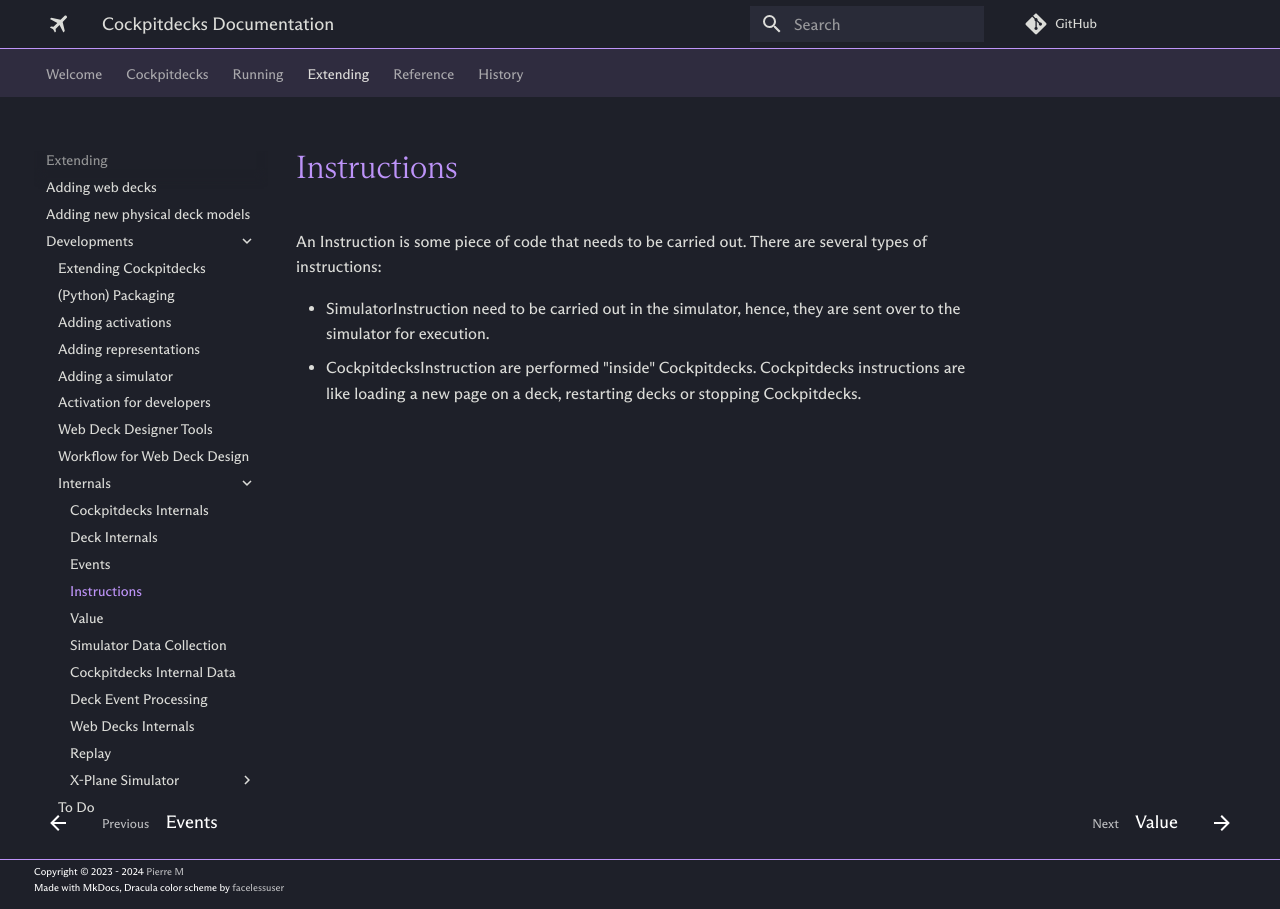
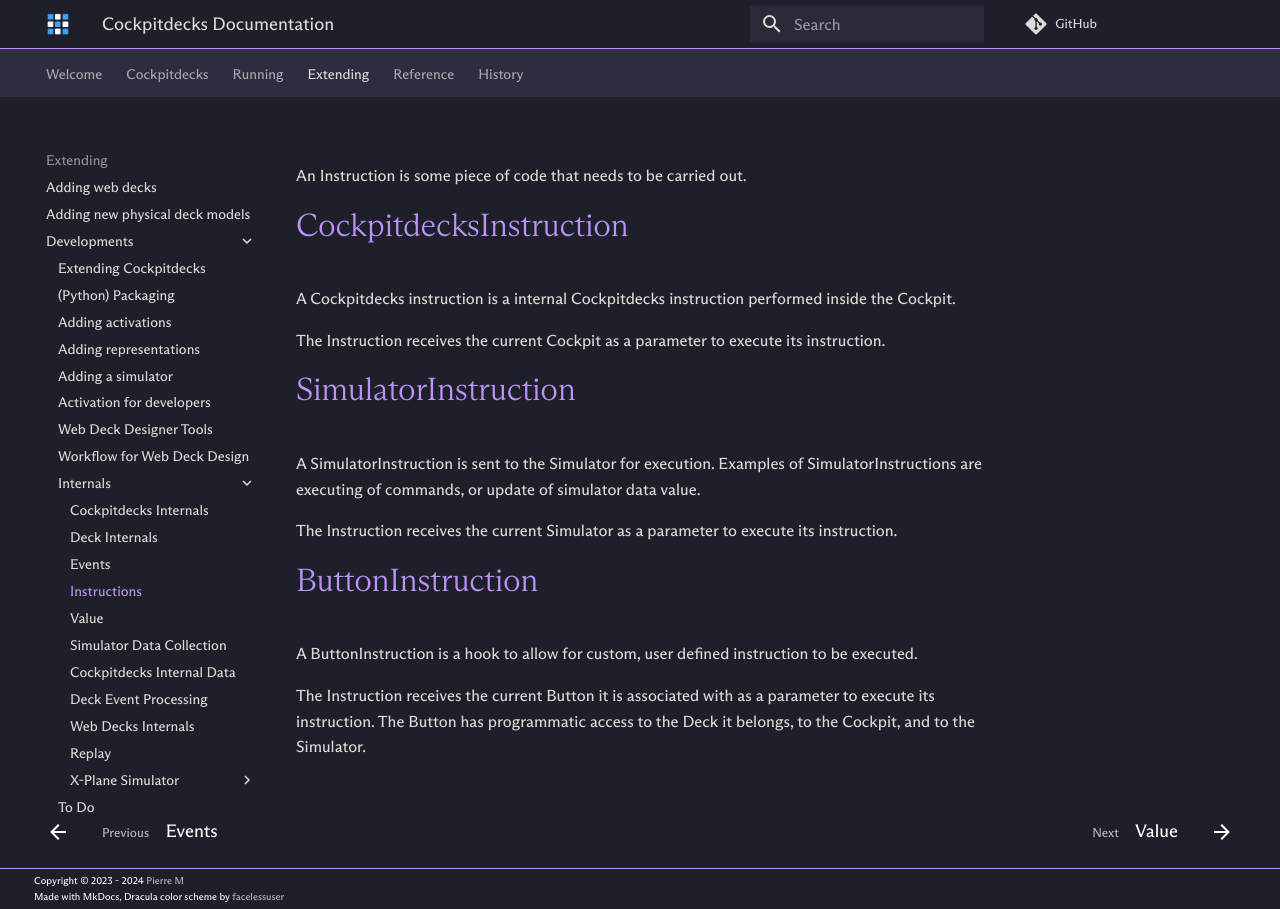
Before and after one commit to devleaks/cockpitdecks-docs, an MkDocs documentation site: the page built from docs/Extending/Development/Internals/Instruction.md, in a window 1280 px wide. Built offline with MkDocs 1.6.1 and Material for MkDocs 9.7.7, drawn with Linux system fonts in a browser that asks for light colours; a script that is not in the unit is left out; comment, search, counter and statistics services are not loaded.

```diff
--- a/docs/Extending/Development/Internals/Instruction.md
+++ b/docs/Extending/Development/Internals/Instruction.md
@@ -1,4 +1,19 @@
-An Instruction is some piece of code that needs to be carried out. There are several types of instructions:
+An Instruction is some piece of code that needs to be carried out.
 
-- SimulatorInstruction need to be carried out in the simulator, hence, they are sent over to the simulator for execution.
-- CockpitdecksInstruction are performed "inside" Cockpitdecks. Cockpitdecks instructions are like loading a new page on a deck, restarting decks or stopping Cockpitdecks.
+# CockpitdecksInstruction
+
+A Cockpitdecks instruction is a internal Cockpitdecks instruction performed inside the Cockpit.
+
+The Instruction receives the current Cockpit as a parameter to execute its instruction.
+
+# SimulatorInstruction
+
+A SimulatorInstruction is sent to the Simulator for execution. Examples of SimulatorInstructions are executing of commands, or update of simulator data value.
+
+The Instruction receives the current Simulator as a parameter to execute its instruction.
+
+# ButtonInstruction
+
+A ButtonInstruction is a hook to allow for custom, user defined instruction to be executed.
+
+The Instruction receives the current Button it is associated with as a parameter to execute its instruction. The Button has programmatic access to the Deck it belongs, to the Cockpit, and to the Simulator.
--- a/mkdocs.yml
+++ b/mkdocs.yml
@@ -9,8 +9,10 @@ copyright: |
 theme:
   name: material # Must use Material theme
   custom_dir: docs/.theme # If you have overrides, specify where to find them
-  icon:
-    logo: material/airplane
+  logo: assets/images/favicon.png
+  favicon: assets/images/favicon.ico
+  # icon:
+  #   logo: assets/images/favicon.png
   palette:
     scheme: dracula # This is how to enables the Dracula theme for dark. For light, it will use default Material with some tweaks.
     primary: deep purple # Primary colors
```
Also changed, not shown: docs/Button.md (+2 -0 lines), docs/Extending/Development/Adding Instruction.md (added, +61 -0 lines), docs/Extending/Development/Internals/Journey to Cockpitdecks.md (added, +27 -0 lines), docs/History.md (+8 -6 lines), docs/Layout.md (+2 -0 lines), docs/index.md (+2 -2 lines), docs/.theme/assets/images/site.webmanifest, docs/images/a2fs1.jpg (added), docs/images/deck-layout-page-button.png (added).
